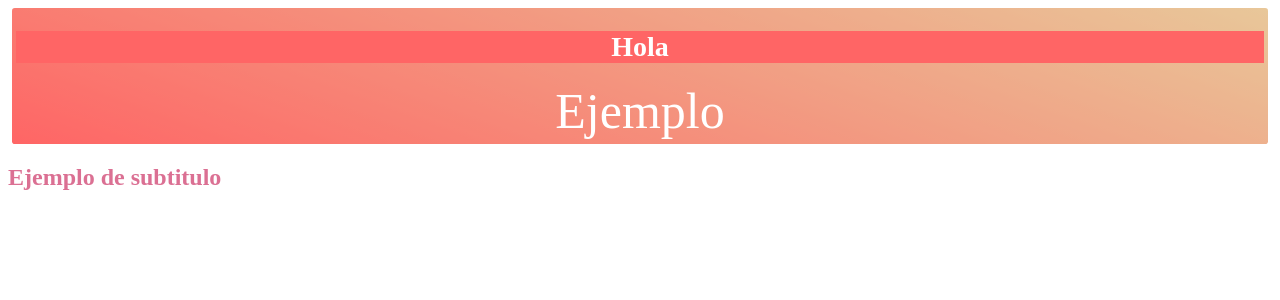
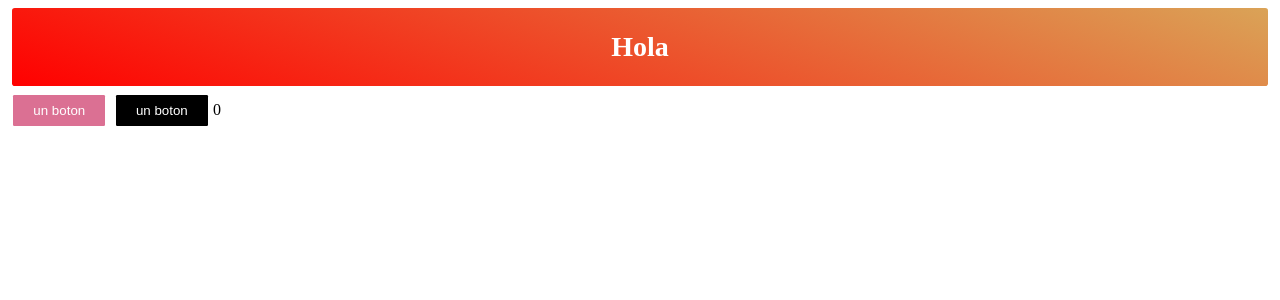
Before and after one commit to ErnestoM12/react-styled, a React (Create React App) app: page / in a window 1280 px wide. Shown: the top 300 px of the page. Built offline with nearby package versions, Linux system fonts and the light colour scheme.

Commit message:
compononentes dinamicos con props

```diff
--- a/src/App.js
+++ b/src/App.js
@@ -1,4 +1,4 @@
-import React from 'react'
+import React, { useState } from 'react'
 import styled from 'styled-components';
 import { mainColor, secondaryColor, paddign, getLinearGradient } from './styles'
 
@@ -12,55 +12,44 @@ border-radius:0.2em;
 color:#fff;
 ${paddign}
 margin:0.3em;
-font-size:14px;
-transition: all 350ms ease-in-out;
-opacity: 0.6;
-/**
-*agregando pseudo clases
-*/
-&:hover {
-opacity: 1;
-
-h1{
-  color:black
-}
-
-}
-
-div{
-  background:red
+font-size:14px;`
 
 
-}
-h1{
-color: white;
-}
+const Button = styled.button`
+padding: 0.6em 1.5em;
+${(props) => 'background:' + (props.bg || 'black')};
+border-radius: 0.1em;
+color:#fff;
+border:0;
+margin: 0.4em;`
 
-.big {
-  font-size: 50px;
-}
-
-`
-
-const SubTitle = styled.h2`
-color:${secondaryColor};`
 
 
 
 const App = () => {
+
+  const [Clicks, setClicks] = useState(0)
+
+  const aumentar = () => setClicks(Clicks + 1)
+
+
   return (
     <div>
       <Header>
         <div>
           <h1>Hola</h1>
         </div>
-        <span className='big'>
-          Ejemplo
-        </span>
       </Header>
-      <SubTitle>
-        Ejemplo de subtitulo
-      </SubTitle>
+      <Button
+        bg={secondaryColor}
+        onClick={aumentar}
+      >
+        un boton
+      </Button>
+      <Button>
+        un boton
+      </Button>
+      {Clicks}
     </div>
   );
 }
```
